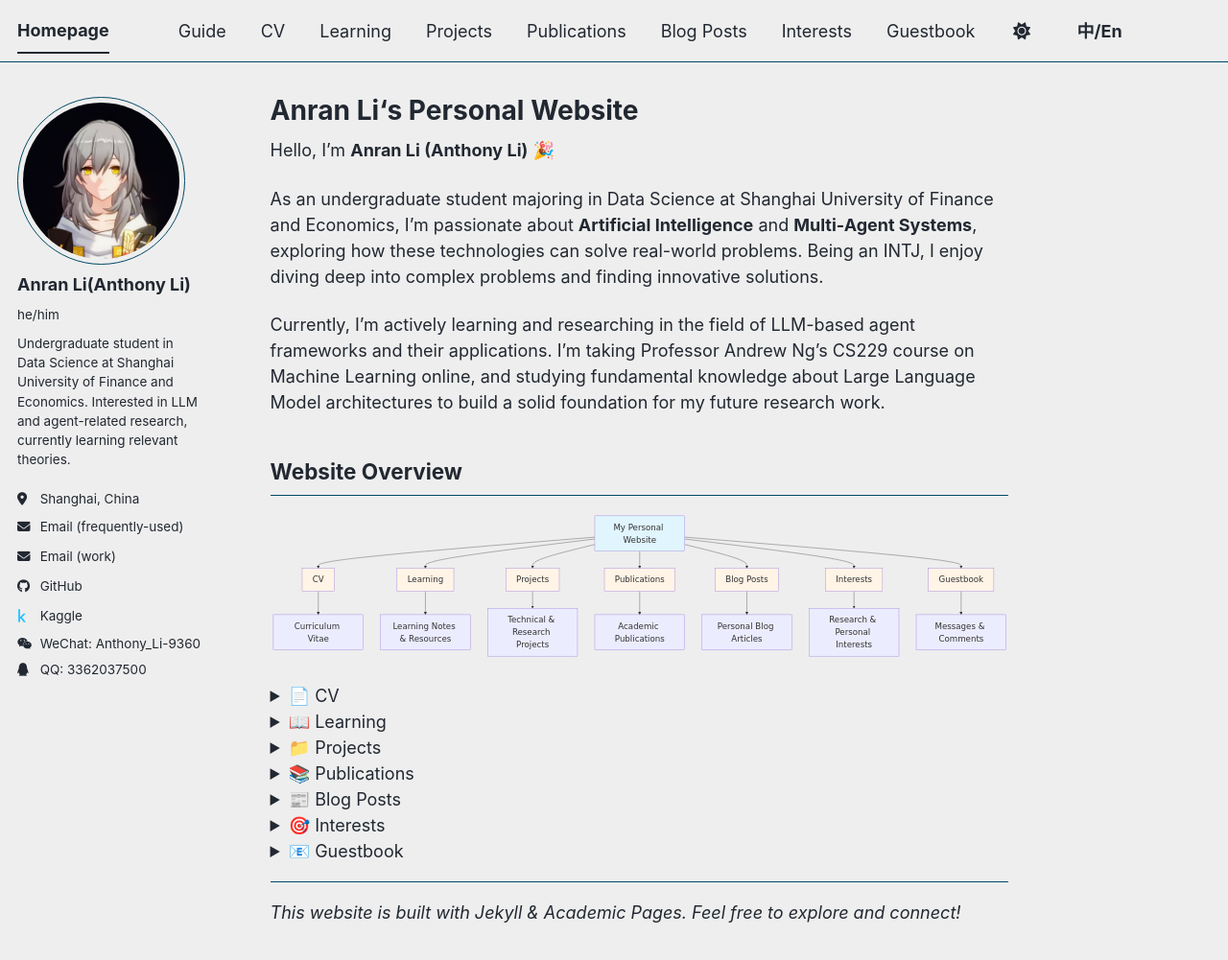
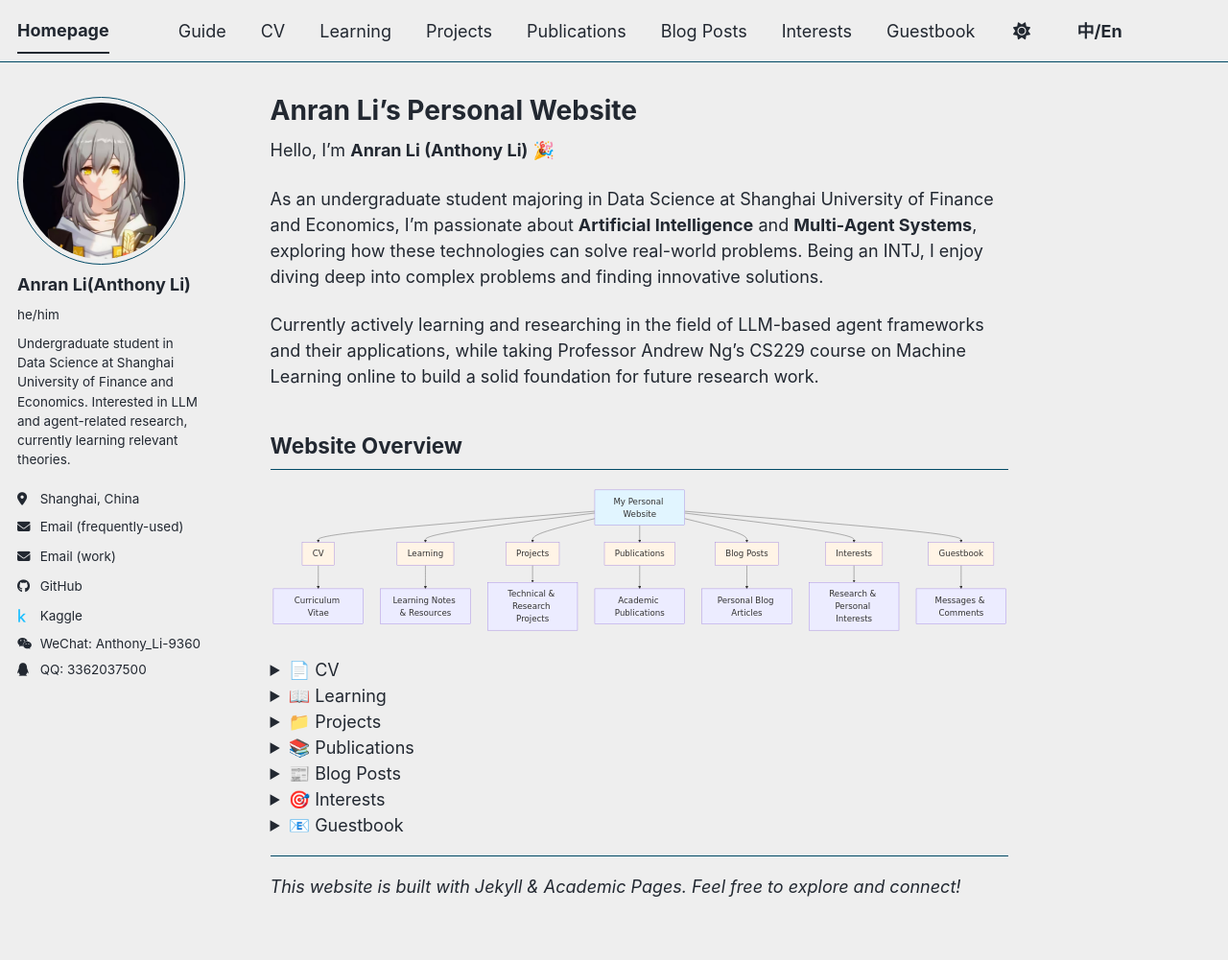
Before and after one commit to Anthony-Li-Anran/Anthony-Li-Anran.github.io, a Jekyll site: the page built from _pages/about.md, in a window 1280 px wide and 1022 px high. Shown: the top 1001 px of the window at 96% size. Built offline with Jekyll 4.4.1, drawn with Linux system fonts in a browser that asks for light colours; a script bundle is joined from its source files by our own code; library files that are not in the unit come from our copies.

Commit message:
Fixed the grammar errors.

```diff
--- a/_pages/about.md
+++ b/_pages/about.md
@@ -1,6 +1,6 @@
 ---
 permalink: /
-title: "Anran Li‘s Personal Website"
+title: "Anran Li's Personal Website"
 author_profile: true
 ---
 
@@ -8,7 +8,7 @@ Hello, I'm **Anran Li (Anthony Li)** 🎉
 
 As an undergraduate student majoring in Data Science at Shanghai University of Finance and Economics, I'm passionate about **Artificial Intelligence** and **Multi-Agent Systems**, exploring how these technologies can solve real-world problems. Being an INTJ, I enjoy diving deep into complex problems and finding innovative solutions.
 
-Currently, I'm actively learning and researching in the field of LLM-based agent frameworks and their applications. I'm taking Professor Andrew Ng's CS229 course on Machine Learning online, and studying fundamental knowledge about Large Language Model architectures to build a solid foundation for my future research work.
+Currently actively learning and researching in the field of LLM-based agent frameworks and their applications, while taking Professor Andrew Ng's CS229 course on Machine Learning online to build a solid foundation for future research work.
 
 ## Website Overview
 
```
